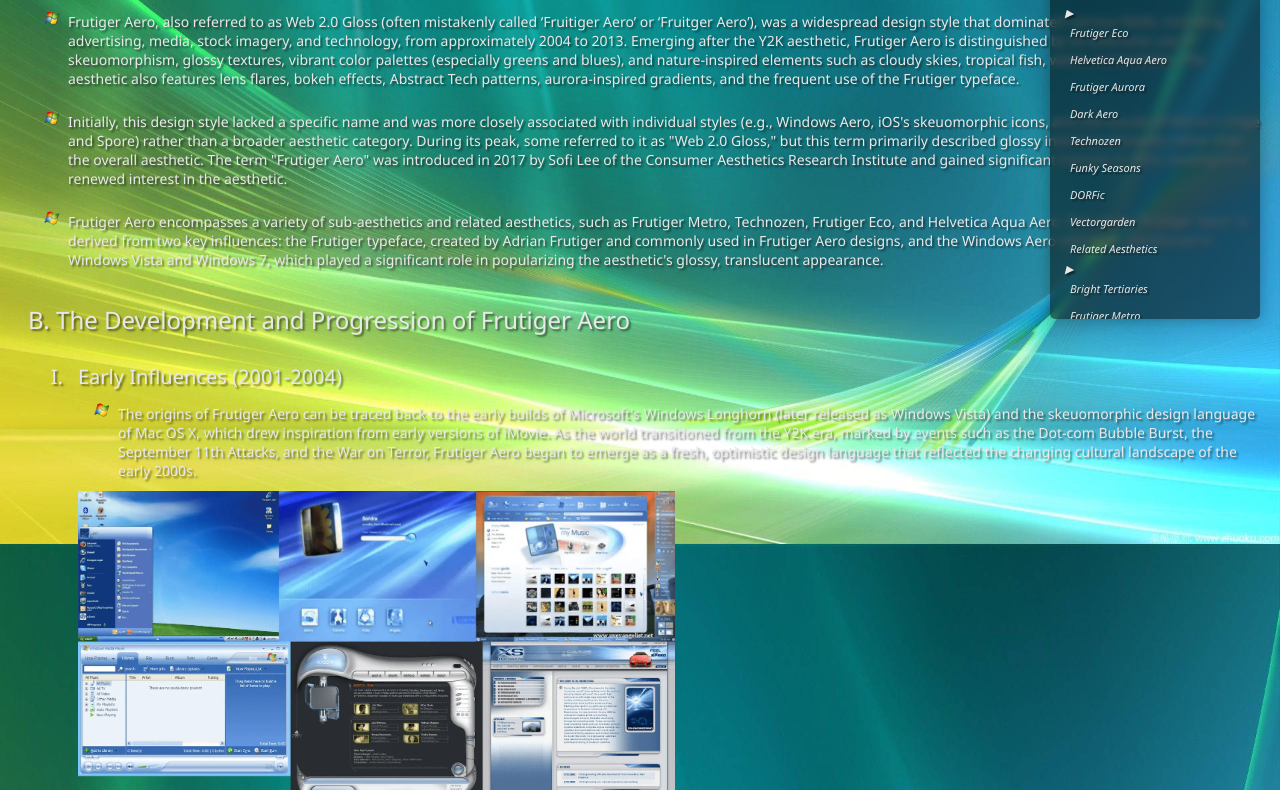
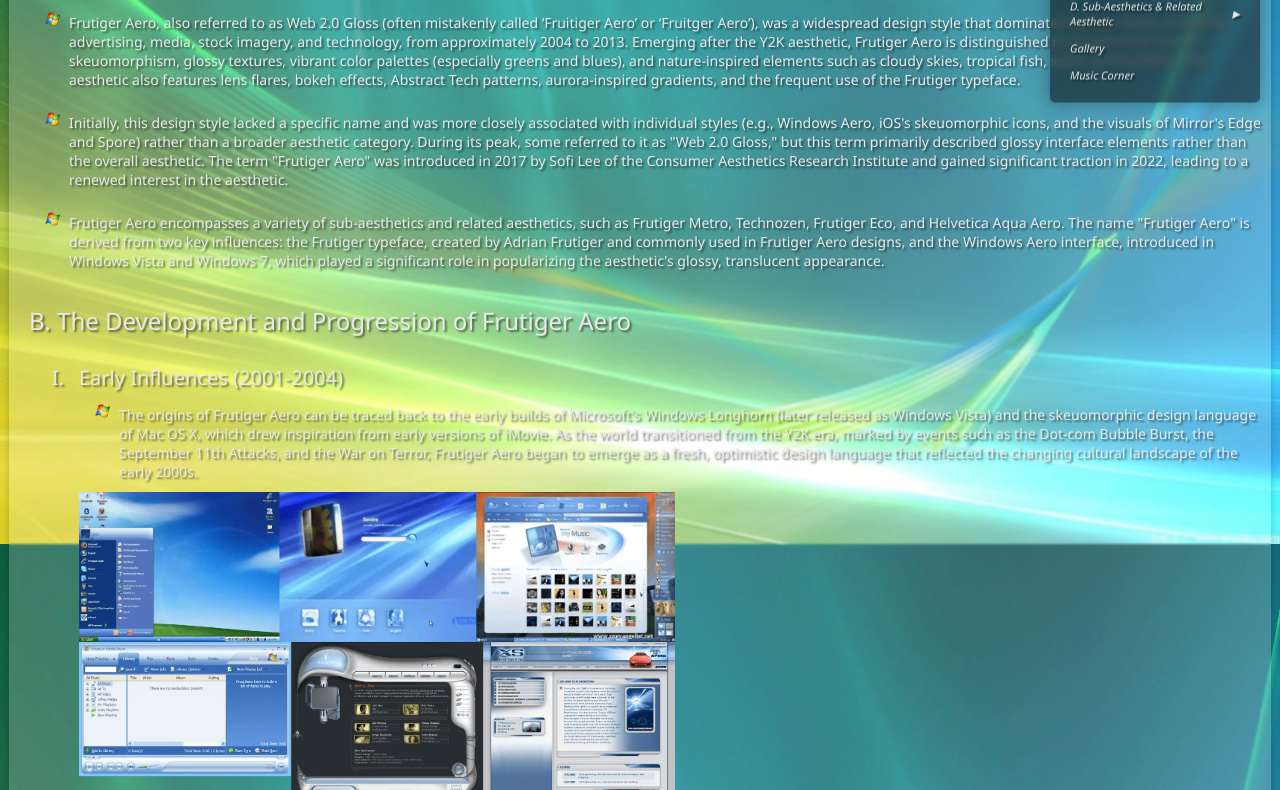
Before and after one commit to Senkanoko/Fruitiger-Aero-Aesthetic, a plain HTML site: page index.html in a window 1280 px wide. Shown: the part 416-1206 px from the top of the page. Drawn offline with Linux system fonts and the light colour scheme.

Commit message:
Update style.css

```diff
--- a/style.css
+++ b/style.css
@@ -373,3 +373,68 @@ ol li{
   color: lightblue;
   background: rgba(255, 255, 255, 0.1);
 }
+
+/* Submenu styling */
+.has-submenu {
+  position: relative;
+}
+
+.submenu-toggle {
+  display: flex;
+  justify-content: space-between;
+  align-items: center;
+  cursor: pointer;
+}
+
+.toggle-icon {
+  color: #E8E8E8;
+  font-size: 10px;
+  transition: transform 0.3s ease;
+  margin-left: 5px;
+  margin-right: 5px;
+}
+
+.has-submenu.active > .submenu-toggle > .toggle-icon {
+  transform: rotate(90deg);
+}
+
+.submenu {
+  max-height: 0;
+  overflow: hidden;
+  transition: max-height 0.3s ease;
+  margin-left: 10px !important;
+  padding-left: 0 !important;
+}
+
+.has-submenu.active > .submenu {
+  max-height: 1000px;
+}
+
+.submenu .has-submenu > .submenu {
+  margin-left: 15px !important;
+}
+
+.submenu .submenu-toggle {
+  font-size: 10px;
+}
+
+.submenu li {
+  margin: 0;
+  padding: 0;
+}
+
+.submenu a {
+  font-size: 10px;
+  padding: 3px 5px;
+}
+
+.header-container {
+  justify-content: space-between;
+  background: rgba(255, 255, 255, 0.2);
+  border-radius: 5px;
+  box-shadow: 0px 4px 10px rgba(0, 0, 0, 0.2);
+  backdrop-filter: blur(1px);
+  margin: 1px;
+  min-height: calc(100vh - 50px);
+  width: auto;
+}
```
